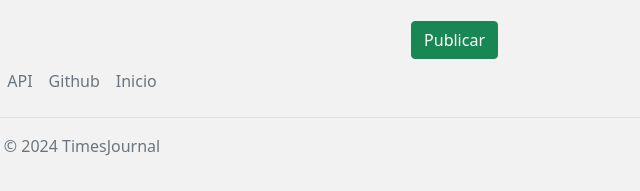
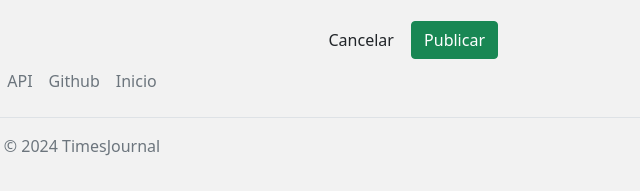
Before and after one commit to ZorroSec/timesjournal, a plain HTML site: page app/views/publicar.html in a window 1280 px wide. Shown: the part 655-846 px from the top of the page, 558-1198 px from the left. Drawn offline with nearby package versions, Linux system fonts and the light colour scheme.

Commit message:
Crate a button 'Cancelar' to exit to the pge

```diff
--- a/app/views/publicar.html
+++ b/app/views/publicar.html
@@ -294,6 +294,7 @@ hr.h-divider{
                 </div>
                 <br>
                 <div class="form-group" style="float: right;">
+                    <button type="submit" class="btn btn-ligth" onclick="{{redirect('/{{nome}/index}')}}">Cancelar</button>
                     <button type="submit" class="btn btn-success">Publicar</button>
                 </div>
             </form>
```
